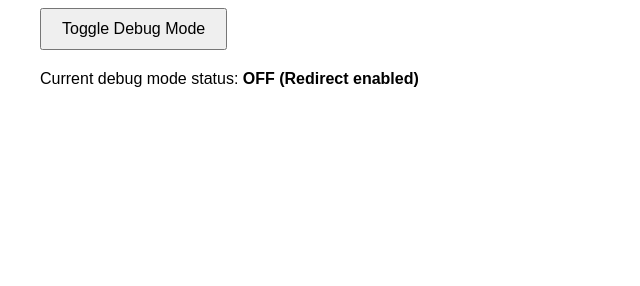
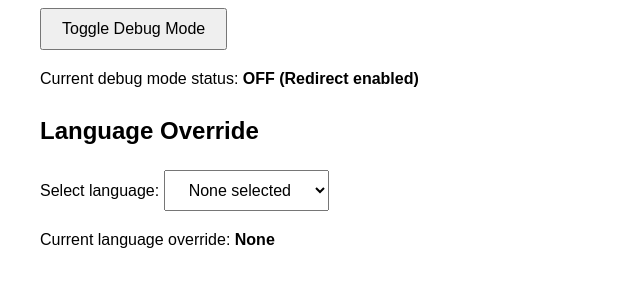
Before and after one commit to Asaf-S/https2emailto, a plain HTML site: page debug.html in a window 1280 px wide. Shown: the part 126-412 px from the top of the page, without its empty margins (0-640 px from the left). Drawn offline with Linux system fonts and the light colour scheme.

Commit message:
Add language selection feature to debug interface

```diff
--- a/debug.html
+++ b/debug.html
@@ -10,7 +10,8 @@
         padding: 2em;
         line-height: 1.6;
       }
-      button {
+      button,
+      select {
         padding: 10px 20px;
         font-size: 16px;
         cursor: pointer;
@@ -24,6 +25,15 @@
     <h1>Debugging Tools</h1>
     <button id="debug-toggle">Toggle Debug Mode</button>
     <p>Current debug mode status: <strong id="debug-status"></strong></p>
+
+    <h2>Language Override</h2>
+    <label for="lang-picker">Select language:</label>
+    <select id="lang-picker">
+      <option value="">None selected</option>
+      <option value="en">en</option>
+      <option value="he">he</option>
+    </select>
+    <p>Current language override: <strong id="lang-status"></strong></p>
 
     <script>
       document.addEventListener("DOMContentLoaded", function () {
@@ -43,6 +53,28 @@
 
         // Initial status
         updateStatus();
+
+        const langPicker = document.getElementById("lang-picker");
+        const langStatus = document.getElementById("lang-status");
+
+        function updateLangStatus() {
+          const lang = localStorage.getItem("debug-lang");
+          langStatus.textContent = lang || "None";
+          langPicker.value = lang || "";
+        }
+
+        langPicker.addEventListener("change", function () {
+          const selectedLang = langPicker.value;
+          if (selectedLang) {
+            localStorage.setItem("debug-lang", selectedLang);
+          } else {
+            localStorage.removeItem("debug-lang");
+          }
+          updateLangStatus();
+        });
+
+        // Initial lang status
+        updateLangStatus();
       });
     </script>
   </body>
```
